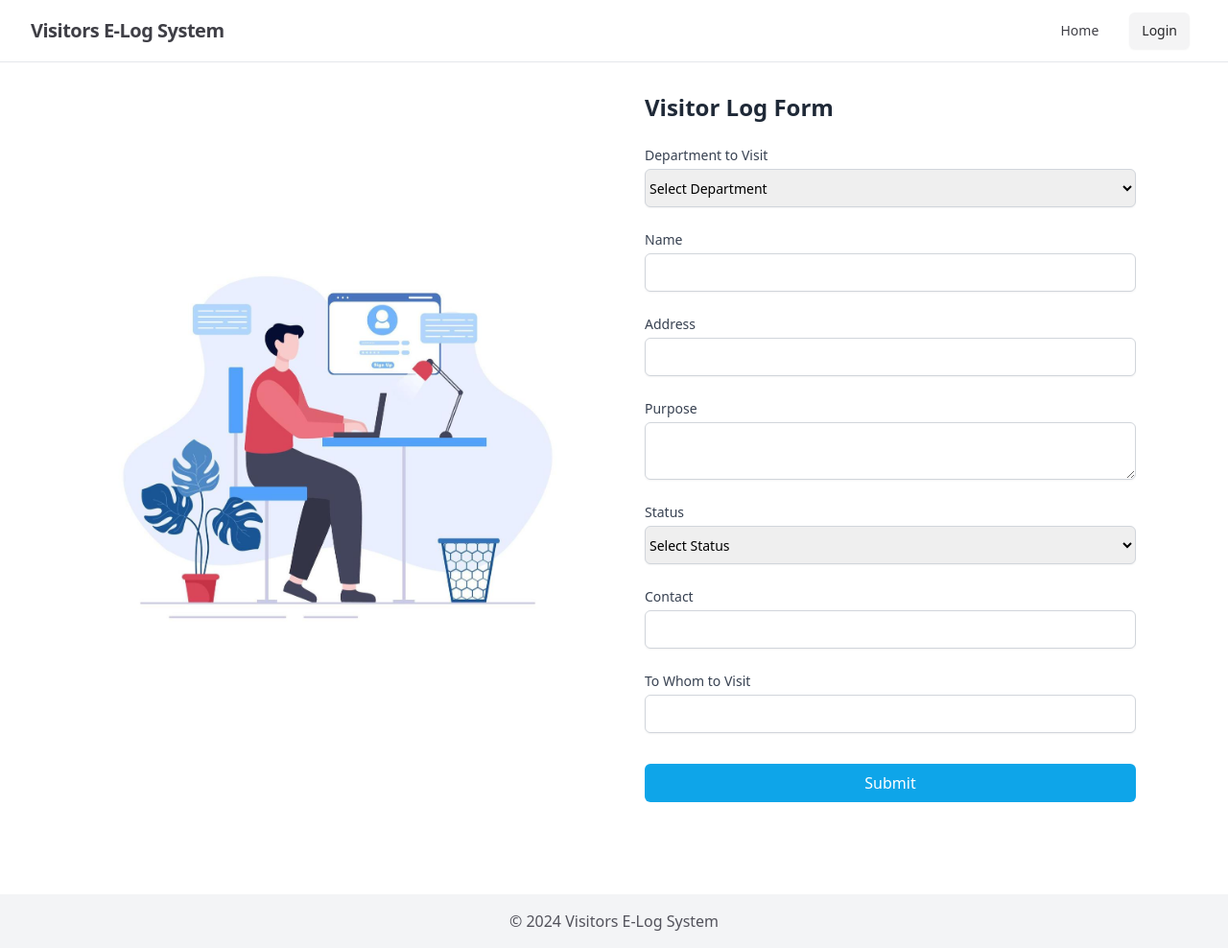
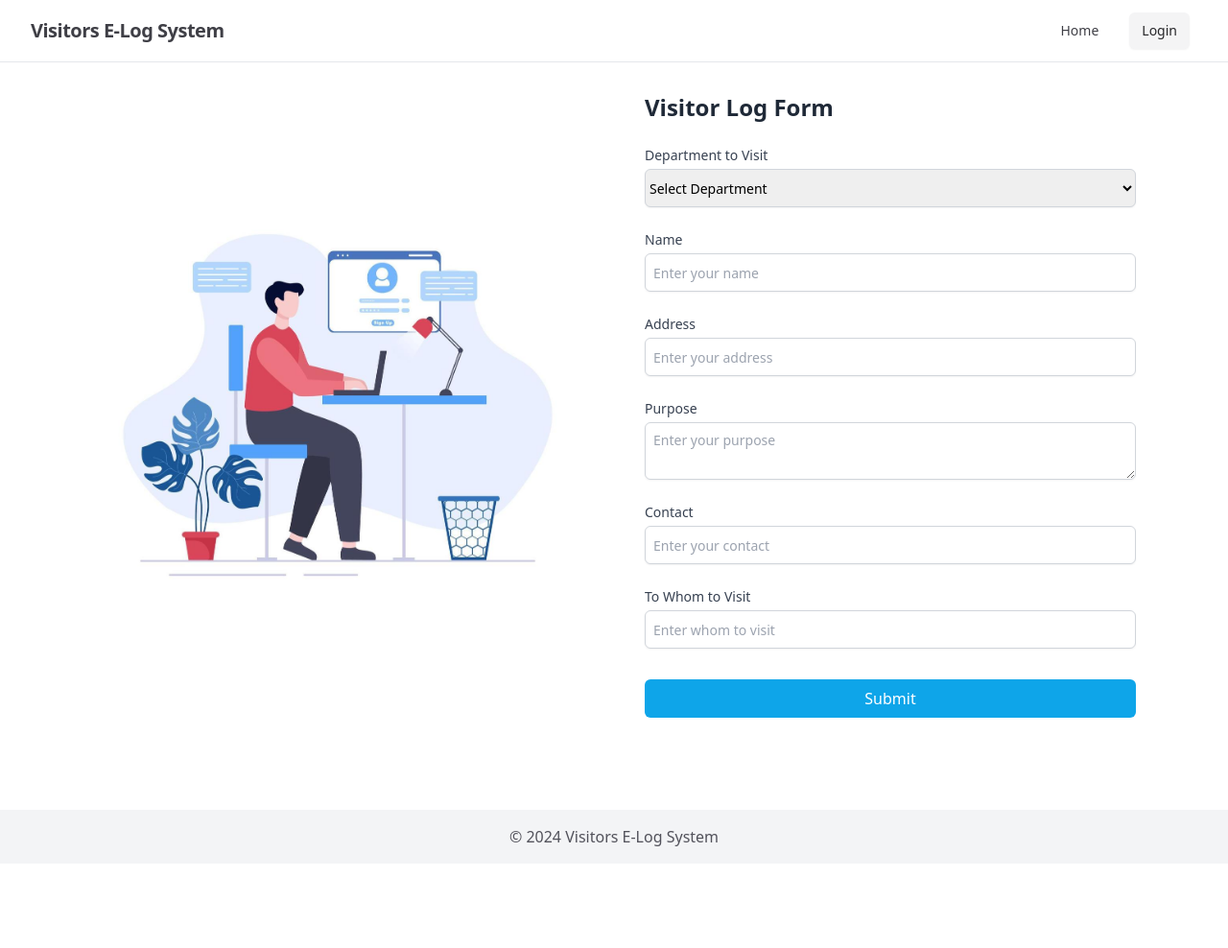
Before and after one commit to ch405maki/elog, a Django app: page /accounts/visitor in a window 1280 px wide. Shown: the whole page at 96% size. After the commit the page ends 882 px from the top, so only its background shows below. Run offline with Django 5.2, Linux system fonts and the light colour scheme; some libraries are stand-ins or nearby versions.

Commit message:
Finalizing Design

```diff
--- a/templates/account/index.html
+++ b/templates/account/index.html
@@ -105,7 +105,7 @@
                         {% endif %}
                     </td>
                     <td class="px-2 py-2 border">{{ user.date_joined }}</td>
-                    <td class="px-2 py-2 border">
+                    <td class="px-2 py-2 border text-center">
                         <a href="{% url 'user_detail' user.id %}" class="bg-blue-600 text-white px-2 py-0.5 rounded hover:bg-blue-700">
                             View
                         </a>
--- a/templates/account/manage.html
+++ b/templates/account/manage.html
@@ -36,7 +36,7 @@
                         {% endif %}
                     </td>
                     <td class="px-2 py-2 border">{{ user.date_joined }}</td>
-                    <td class="px-2 py-2 border">
+                    <td class="px-2 py-2 border text-center">
                         <form method="POST" action="{% url 'delete_user' user.id %}" onsubmit="return confirm('Are you sure?');">
                             {% csrf_token %}
                             <button type="submit" class="bg-red-600 text-white px-2 py-0.5 rounded hover:bg-red-700">
--- a/templates/visitor/index.html
+++ b/templates/visitor/index.html
@@ -13,6 +13,7 @@
             <h1 class="text-2xl font-bold text-gray-800 mb-6">Visitor Log Form</h1>
             <form action="{% url 'submit_log' %}" method="POST" class="grid grid-cols-1 gap-6">
                 {% csrf_token %}
+
                 <!-- Department to Visit -->
                 <div>
                     <label for="department" class="block text-sm font-medium text-gray-700">Department to Visit</label>
@@ -28,28 +29,28 @@
                 <!-- Name -->
                 <div>
                     <label for="name" class="block text-sm font-medium text-gray-700">Name</label>
-                    <input type="text" name="name" id="name" required class="h-[40px] mt-1 block w-full rounded-md border border-gray-300 shadow-sm focus:border-sky-500 focus:ring-sky-500 sm:text-sm" />
+                    <input type="text" name="name" id="name" required placeholder="Enter your name" class="h-[40px] p-2  mt-1 block w-full rounded-md border border-gray-300 shadow-sm focus:border-sky-500 focus:ring-sky-500 sm:text-sm" />
                 </div>
 
                 <!-- Address -->
                 <div>
                     <label for="address" class="block text-sm font-medium text-gray-700">Address</label>
-                    <input type="text" name="address" id="address" required class="h-[40px] mt-1 block w-full rounded-md border border-gray-300 shadow-sm focus:border-sky-500 focus:ring-sky-500 sm:text-sm" />
+                    <input type="text" name="address" id="address" required placeholder="Enter your address" class="p-2 h-[40px] mt-1 block w-full rounded-md border border-gray-300 shadow-sm focus:border-sky-500 focus:ring-sky-500 sm:text-sm" />
                 </div>
 
                 <!-- Purpose -->
                 <div>
                     <label for="purpose" class="block text-sm font-medium text-gray-700">Purpose</label>
-                    <textarea name="purpose" id="purpose" rows="3" required class="h-[60px] mt-1 block w-full rounded-md border border-gray-300 shadow-sm focus:border-sky-500 focus:ring-sky-500 sm:text-sm"></textarea>
+                    <textarea name="purpose" id="purpose" rows="3" required placeholder="Enter your purpose" class="p-2 h-[60px] mt-1 block w-full rounded-md border border-gray-300 shadow-sm focus:border-sky-500 focus:ring-sky-500 sm:text-sm"></textarea>
                 </div>
 
                 <!-- Status -->
-                <div>
+                <div class="hidden">
                     <label for="status" class="block text-sm font-medium text-gray-700">Status</label>
-                    <select name="status" id="status" required class="h-[40px] mt-1 block w-full rounded-md border border-gray-300 shadow-sm focus:border-sky-500 focus:ring-sky-500 sm:text-sm">
-                        <option value="" disabled selected>Select Status</option>
-                        <option value="Pending">Pending</option>
+                    <select name="status" id="status" required class="h-[40px] mt-1 block w-full rounded-md border border-gray-300 shadow-sm focus:border-sky-500 focus:ring-sky-500 sm:text-sm" readonly>
+                        <option value="Pending" selected>Pending</option>
                         <option value="Approved">Approved</option>
+                        <option value="Declined">Declined</option>
                         <option value="Denied">Denied</option>
                     </select>
                 </div>
@@ -57,13 +58,13 @@
                 <!-- Contact -->
                 <div>
                     <label for="contact" class="block text-sm font-medium text-gray-700">Contact</label>
-                    <input type="text" name="contact" id="contact" required class="h-[40px] mt-1 block w-full rounded-md border border-gray-300 shadow-sm focus:border-sky-500 focus:ring-sky-500 sm:text-sm" />
+                    <input type="text" name="contact" id="contact" required placeholder="Enter your contact" class="h-[40px] mt-1 block w-full p-2  rounded-md border border-gray-300 shadow-sm focus:border-sky-500 focus:ring-sky-500 sm:text-sm" />
                 </div>
 
                 <!-- To Whom to Visit -->
                 <div>
                     <label for="to_whom" class="block text-sm font-medium text-gray-700">To Whom to Visit</label>
-                    <input type="text" name="to_whom" id="to_whom" required class="h-[40px] mt-1 block w-full rounded-md border border-gray-300 shadow-sm focus:border-sky-500 focus:ring-sky-500 sm:text-sm" />
+                    <input type="text" name="to_whom" id="to_whom" required placeholder="Enter whom to visit" class="h-[40px] mt-1 block w-full p-2 rounded-md border border-gray-300 shadow-sm focus:border-sky-500 focus:ring-sky-500 sm:text-sm" />
                 </div>
 
                 <!-- Submit Button -->
```
Also changed, not shown: templates/reports/visitor_reports.html (+20 -1 lines), eVoting.sqlite3.
